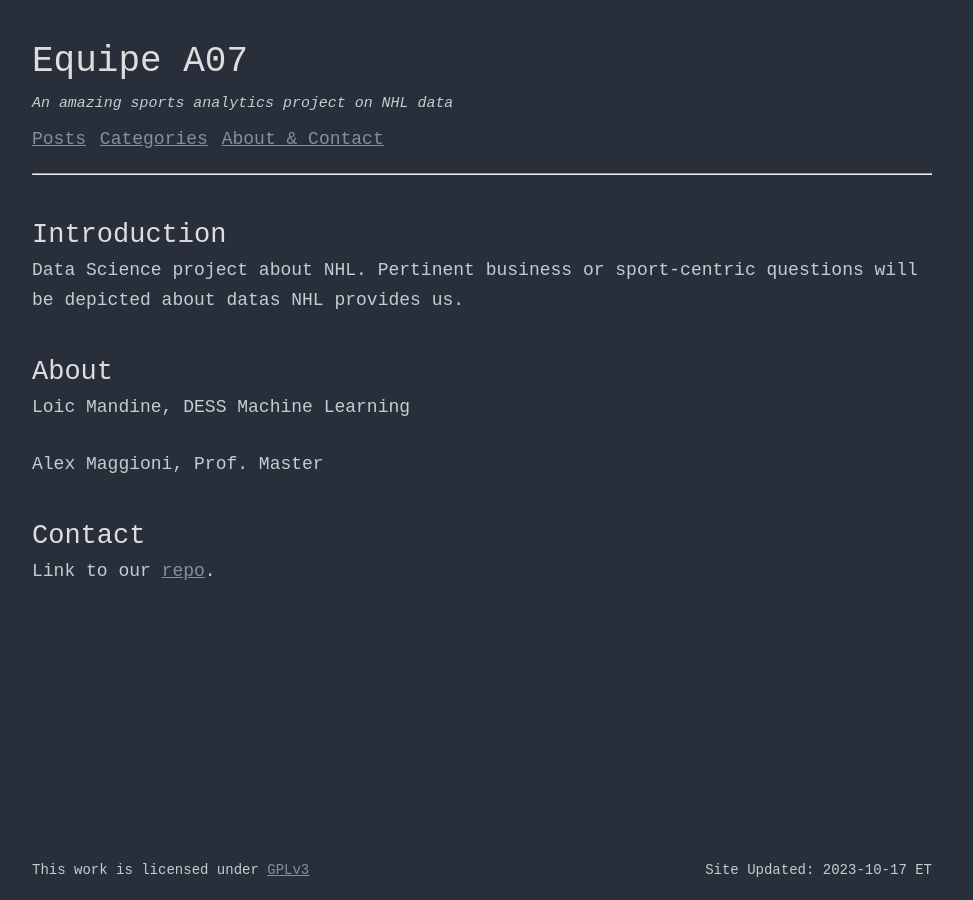
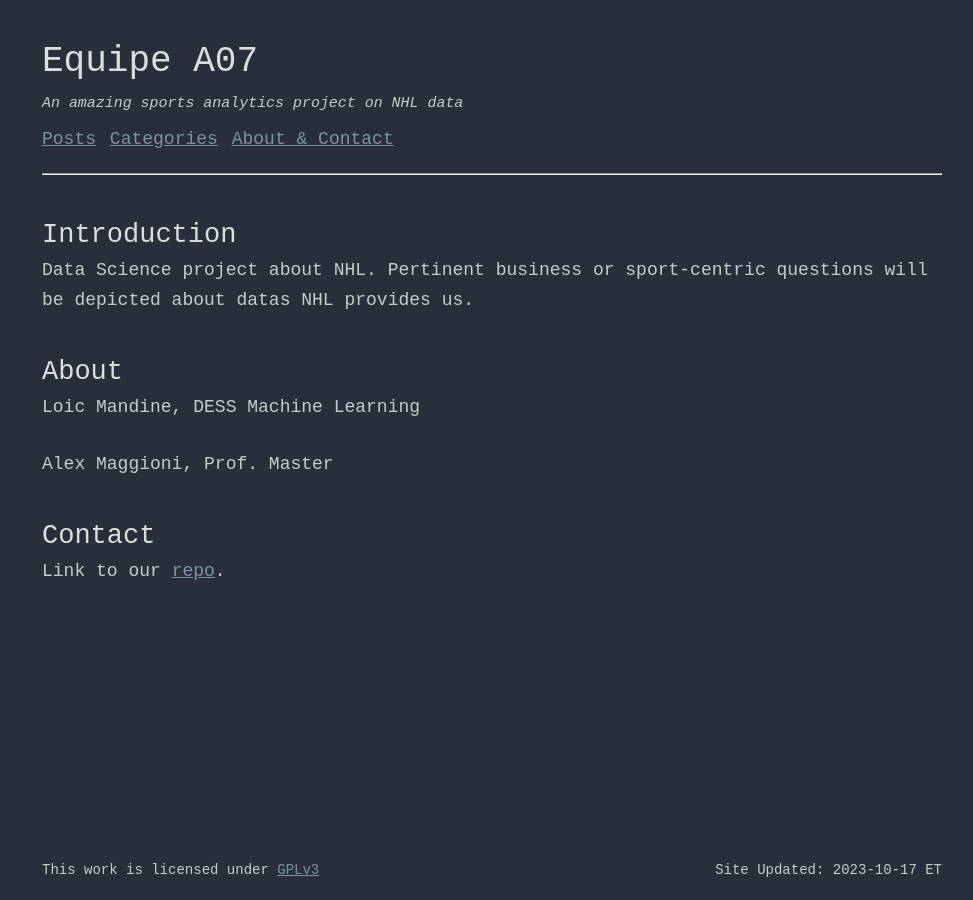
Before and after one commit to AlexMaggioni/NHL_Project, a Jekyll site: the page built from blog_website/index.md, in a window 1280 px wide. Shown: the whole page, without its empty margins (158-1131 px from the left). Built offline with Jekyll 4.4.1, drawn with Linux system fonts in a browser that asks for light colours.

```diff
--- a/blog_website/_sass/wrapper.scss
+++ b/blog_website/_sass/wrapper.scss
@@ -1,8 +1,9 @@
 @charset "utf-8";
 
 .wrapper-main, .wrapper-header, .wrapper-footer {
-  width: 100%;
-  margin: 0 auto;
+  width: 100vw;
+  margin: auto;
+  margin-left: 200px;
   max-width: 900px;
 }
 
```
